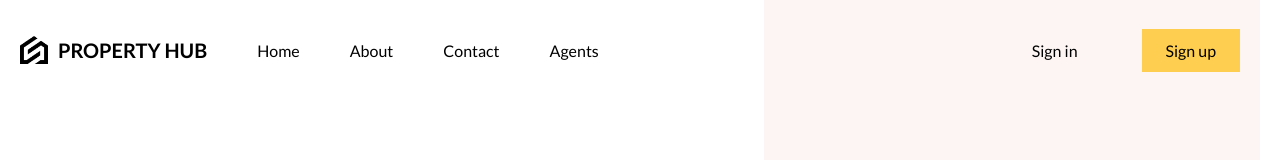
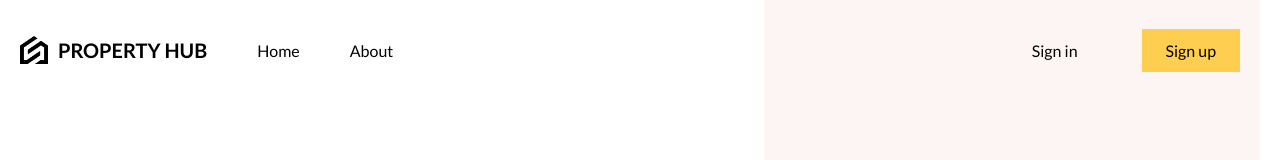
Before and after one commit to Smith0212/PropertyHub, a React (Vite) app in the folder client/: page / in a window 1280 px wide. Shown: the top 160 px of the page. Built offline with nearby package versions, Linux system fonts and the light colour scheme.

Commit message:
update links

```diff
--- a/client/src/components/navbar/Navbar.jsx
+++ b/client/src/components/navbar/Navbar.jsx
@@ -23,8 +23,6 @@ function Navbar() {
         </a>
         <a href="/">Home</a>
         <a href="/">About</a>
-        <a href="/">Contact</a>
-        <a href="/">Agents</a>
       </div>
       <div className="right">
         {currentUser ? (
@@ -54,10 +52,8 @@ function Navbar() {
         <div className={open ? "menu active" : "menu"}>
           <a href="/">Home</a>
           <a href="/">About</a>
-          <a href="/">Contact</a>
-          <a href="/">Agents</a>
-          <a href="/">Sign in</a>
-          <a href="/">Sign up</a>
+          <a href="/login">Sign in</a>
+          <a href="/register">Sign up</a>
         </div>
       </div>
     </nav>
```
